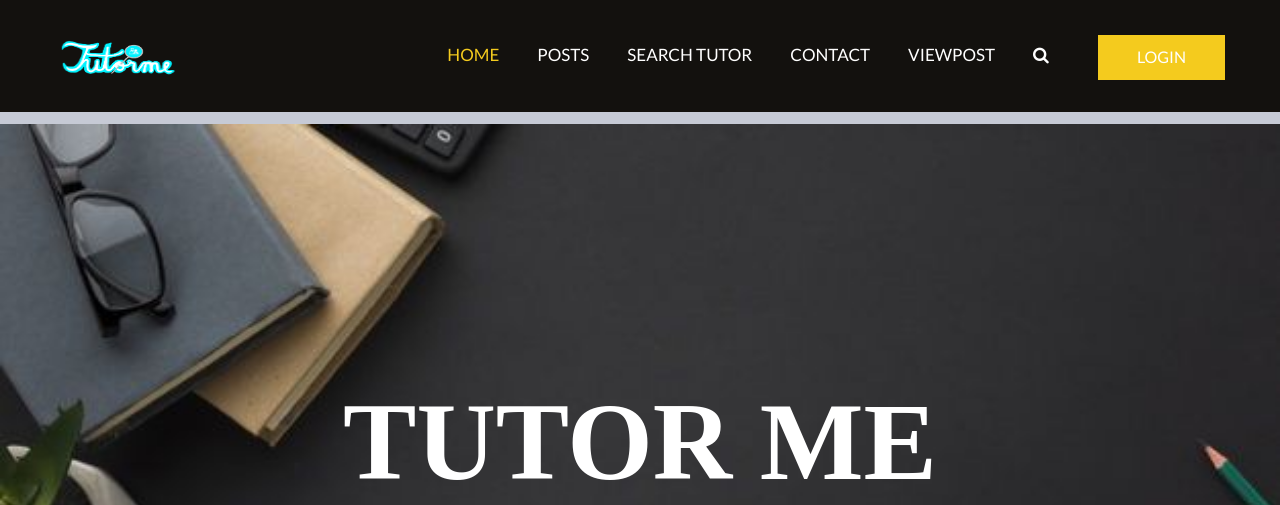
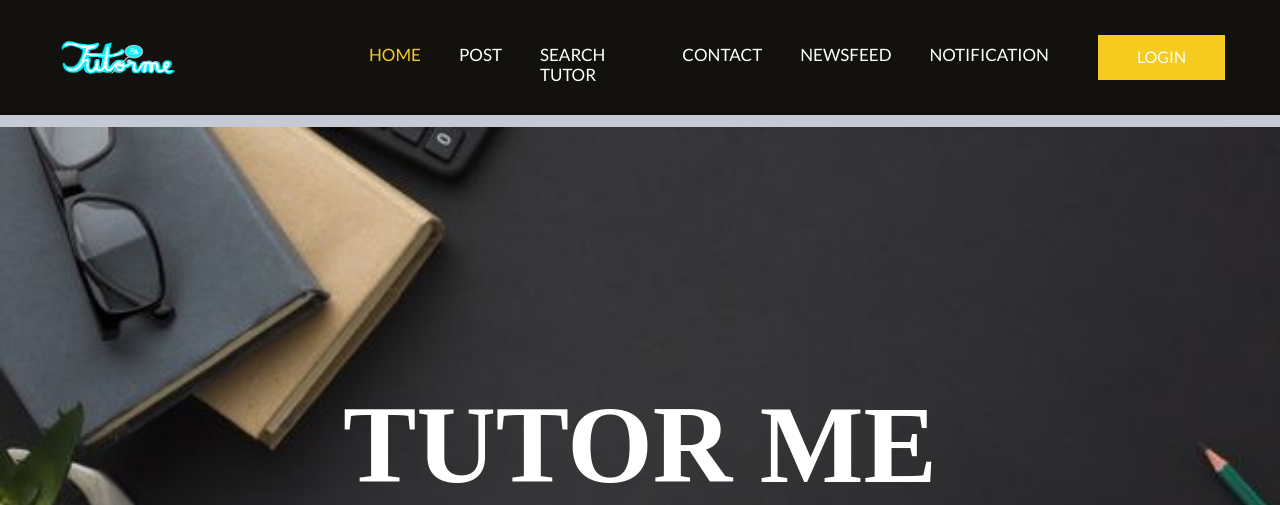
Before and after one commit to imaan123/tutorme_project, a PHP site: page / in a window 1280 px wide. Shown: the top 505 px of the page. Run offline with PHP 8.4, Linux system fonts and the light colour scheme; some libraries are stand-ins or nearby versions.

Commit message:
Update index.php

```diff
--- a/index.php
+++ b/index.php
@@ -86,28 +86,33 @@ $time = new timeago();
                               </li>
                               <li class="nav-item">
                               <?php
-                              if($usertype = "publicuser")
-                                 echo'<a class="nav-link" href="login.php">Posts</a>';
+                              if($user != "")
+                              echo'<a class="nav-link" href="postform.php">post</a>';
                               else
-                                 echo'<a class="nav-link" href="viewpost.php">Posts</a>';
-                              ?>
+                                 echo'<a class="nav-link" href="login.php">post</a>';
+                              echo'
                               </li>
-                              <li class="nav-item">
-                              <?php
-                              if($usertype = "publicuser")
-                                 echo'<a class="nav-link" href="login.php">Search Tutor</a>';
+                              <li class="nav-item">';
+                              if($user != "")
+                              echo'<a class="nav-link" href="Notification.php">Search tutor</a>';
                               else
-                                 echo'<a class="nav-link" href="search.php">Search Tutor</a>';
+                                 echo'<a class="nav-link" href="login.php">Search tutor</a>';
                               echo'
                               </li>
                               <li class="nav-item">
                                  <a class="nav-link" href="#contact">Contact</a>
-                              </li>
-                              <li class="nav-item">
-                                 <a class="nav-link" href="viewpost.php">viewpost</a>
-                              </li>
-                              <li class="nav-item d_none">
-                                 <a class="nav-link" href="#"><i class="fa fa-search" aria-hidden="true"></i></a>
+                              </li>';
+                              if($user != "")
+                              echo'<a class="nav-link" href="newsfeed.php">newsfeed</a>';
+                              else
+                                 echo'<a class="nav-link" href="login.php">newsfeed</a>';
+                              echo'
+                              <li class="nav-item">';
+                              if($user != "")
+                                 echo'<a class="nav-link" href="Notification.php">Notfication</a>';
+                              else
+                                 echo'<a class="nav-link" href="login.php">Notification</a>';
+                              echo'
                               </li>';
                               if($user != "")
                               {
@@ -115,7 +120,7 @@ $time = new timeago();
                                  $get_user_welcome = $query->fetch_assoc();
                                  echo'
                                  <li class="nav-item">
-                                    <a class="nav-link" href="profile.php?uid='.$user.'">Hello '.$uname_db.'!</a>
+                                    <a class="nav-link" href="aboutme.php?uid='.$user.'">Hello '.$uname_db.'!</a>
                                  </li>
                                  <li class=" d_none get_btn">
                                  <a  href="logout.php">Logout</a>
```
